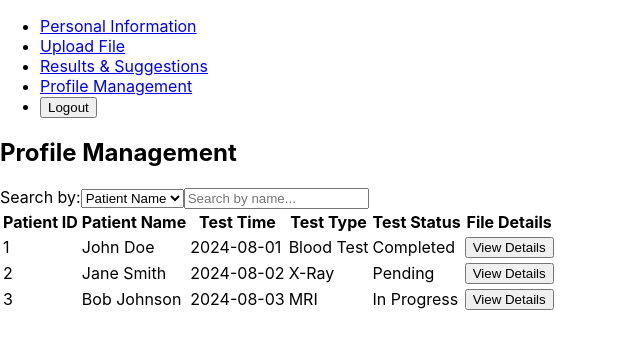
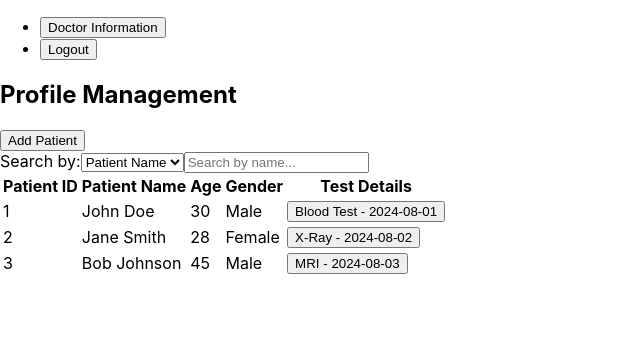
Before and after one commit to iskaikaila/kaikai-AI-Medical-Test-Report, a React (Create React App) app in the folder frontend/: page /profile in a window 1280 px wide. Shown: the top 348 px of the page, without its empty margins (0-640 px from the left). Built offline with nearby package versions, Linux system fonts and the light colour scheme.

Commit message:
update profile management

```diff
--- a/frontend/src/pages/NavBar.js
+++ b/frontend/src/pages/NavBar.js
@@ -1,22 +1,20 @@
 import React from 'react';
-import { Link, useNavigate } from 'react-router-dom';
+import { useNavigate } from 'react-router-dom';
 
-function NavBar() {
+function NavBar({ page, onLogout, onGoToPersonalInfo }) {
     const navigate = useNavigate();
-
-    const handleLogout = () => {
-        // 在这里处理退出登录逻辑，如清除本地存储中的 token
-        navigate('/login');
-    };
 
     return (
         <nav>
             <ul>
-                <li><Link to="/personal-information">Personal Information</Link></li>
-                <li><Link to="/upload">Upload File</Link></li>
-                <li><Link to="/results-suggestions">Results & Suggestions</Link></li>
-                <li><Link to="/profile">Profile Management</Link></li>
-                <li><button onClick={handleLogout}>Logout</button></li>
+                {page !== 'details' && (
+                    <li>
+                        <button onClick={onGoToPersonalInfo}>Doctor Information</button>
+                    </li>
+                )}
+                <li>
+                    <button onClick={onLogout}>Logout</button>
+                </li>
             </ul>
         </nav>
     );
--- a/frontend/src/pages/PatientDetails.js
+++ b/frontend/src/pages/PatientDetails.js
@@ -4,11 +4,11 @@ import NavBar from './NavBar';
 
 const patientData = {
     1: { name: 'John Doe', gender: 'Male', age: 30, contact: '123-456-7890', history: [
-            { date: '2024-07-15', type: '糖尿病', status: 'Completed', result: 'Normal', suggestion: 'Maintain healthy diet' },
+            { date: '2024-07-15', type: 'Blood Test', status: 'Completed', result: 'Normal', suggestion: 'Maintain healthy diet' },
             { date: '2024-06-10', type: 'X-Ray', status: 'Completed', result: 'Fracture in left arm', suggestion: 'Rest and avoid heavy lifting' }
         ]},
     2: { name: 'Jane Smith', gender: 'Female', age: 28, contact: '987-654-3210', history: [
-            { date: '2024-08-02', type: '神经病', status: 'Pending', result: 'N/A', suggestion: 'N/A' },
+            { date: '2024-08-02', type: 'X-Ray', status: 'Pending', result: 'N/A', suggestion: 'N/A' },
         ]},
     3: { name: 'Bob Johnson', gender: 'Male', age: 45, contact: '555-555-5555', history: [
             { date: '2024-08-03', type: 'MRI', status: 'In Progress', result: 'N/A', suggestion: 'N/A' },
@@ -35,7 +35,7 @@ function PatientDetails() {
 
     return (
         <div>
-            <NavBar />
+            <NavBar page="details" />
             <h2>Patient Details</h2>
             <div>
                 <h3>Personal Information</h3>
--- a/frontend/src/pages/PersonalInformation.js
+++ b/frontend/src/pages/PersonalInformation.js
@@ -3,22 +3,24 @@ import NavBar from './NavBar';
 
 function PersonalInformation() {
 
-    const personalInfo = {
-        name: 'John Doe',
-        email: 'johndoe@example.com',
-        age: 30,
-        address: '1234 Main St, Anytown, USA'
+    const doctorInfo = {
+        name: 'Dr. John Doe',
+        email: 'dr.johndoe@example.com',
+        specialty: 'Cardiology',
+        phone: '555-1234',
+        clinicAddress: '1234 Heart St, Cardiotown, USA'
     };
 
     return (
         <div>
             <NavBar />
             <div>
-                <h2>Personal Information</h2>
-                <p><strong>Name:</strong> {personalInfo.name}</p>
-                <p><strong>Email:</strong> {personalInfo.email}</p>
-                <p><strong>Age:</strong> {personalInfo.age}</p>
-                <p><strong>Address:</strong> {personalInfo.address}</p>
+                <h2>Doctor's Personal Information</h2>
+                <p><strong>Name:</strong> {doctorInfo.name}</p>
+                <p><strong>Email:</strong> {doctorInfo.email}</p>
+                <p><strong>Specialty:</strong> {doctorInfo.specialty}</p>
+                <p><strong>Phone:</strong> {doctorInfo.phone}</p>
+                <p><strong>Clinic Address:</strong> {doctorInfo.clinicAddress}</p>
             </div>
         </div>
     );
--- a/frontend/src/pages/ProfileManagement.js
+++ b/frontend/src/pages/ProfileManagement.js
@@ -3,9 +3,9 @@ import { useNavigate } from 'react-router-dom';
 import NavBar from './NavBar';
 
 const sampleData = [
-    { id: 1, name: 'John Doe', testTime: '2024-08-01', testType: 'Blood Test', testStatus: 'Completed', fileDetails: 'View Details' },
-    { id: 2, name: 'Jane Smith', testTime: '2024-08-02', testType: 'X-Ray', testStatus: 'Pending', fileDetails: 'View Details' },
-    { id: 3, name: 'Bob Johnson', testTime: '2024-08-03', testType: 'MRI', testStatus: 'In Progress', fileDetails: 'View Details' },
+    { id: 1, name: 'John Doe', age: 30, gender: 'Male', testDetails: 'Blood Test - 2024-08-01' },
+    { id: 2, name: 'Jane Smith', age: 28, gender: 'Female', testDetails: 'X-Ray - 2024-08-02' },
+    { id: 3, name: 'Bob Johnson', age: 45, gender: 'Male', testDetails: 'MRI - 2024-08-03' },
 ];
 
 function ProfileManagement() {
@@ -13,6 +13,13 @@ function ProfileManagement() {
     const [searchTerm, setSearchTerm] = useState('');
     const [sortKey, setSortKey] = useState('');
     const [sortOrder, setSortOrder] = useState('asc');
+    const [isModalOpen, setIsModalOpen] = useState(false);  // 控制模态框显示与隐藏
+    const [newPatient, setNewPatient] = useState({
+        name: '',
+        age: '',
+        gender: '',
+        testDetails: ''
+    });
     const navigate = useNavigate();
 
     const handleSearchFieldChange = (event) => {
@@ -36,9 +43,41 @@ function ProfileManagement() {
         navigate(`/patient/${patientId}`);
     };
 
+    const handleOpenModal = () => {
+        setIsModalOpen(true);
+    };
+
+    const handleCloseModal = () => {
+        setIsModalOpen(false);
+    };
+
+    const handleInputChange = (e) => {
+        setNewPatient({ ...newPatient, [e.target.name]: e.target.value });
+    };
+
+    const handleAddPatient = () => {
+        // 这里可以处理将新患者添加到数据库的逻辑
+        console.log('New patient added:', newPatient);
+
+        // 清空表单并关闭模态框
+        setNewPatient({ name: '', age: '', gender: '', testDetails: '' });
+        handleCloseModal();
+    };
+
+    // 处理退出登录
+    const handleLogout = () => {
+        // 处理退出登录逻辑，如清除 token 或重定向到登录页面
+        navigate('/login');
+    };
+
+    // 处理跳转到医生用户信息页面
+    const handleGoToPersonalInfo = () => {
+        navigate('/personal-information');
+    };
+
     const filteredData = sampleData
         .filter(patient => {
-            if (searchField === 'id') {
+            if (searchField === 'id' || searchField === 'age') {
                 return patient[searchField].toString().includes(searchTerm);
             }
             return patient[searchField].toLowerCase().includes(searchTerm.toLowerCase());
@@ -56,16 +95,20 @@ function ProfileManagement() {
 
     return (
         <div>
-            <NavBar />
+            <NavBar
+                page="profile"
+                onLogout={handleLogout}
+                onGoToPersonalInfo={handleGoToPersonalInfo}
+            />
             <h2>Profile Management</h2>
+            <button onClick={handleOpenModal}>Add Patient</button> {/* 添加信息按钮 */}
             <div>
                 <label htmlFor="searchField">Search by:</label>
                 <select id="searchField" value={searchField} onChange={handleSearchFieldChange}>
                     <option value="name">Patient Name</option>
                     <option value="id">Patient ID</option>
-                    <option value="testTime">Test Time</option>
-                    <option value="testType">Test Type</option>
-                    <option value="testStatus">Test Status</option>
+                    <option value="age">Age</option>
+                    <option value="gender">Gender</option>
                 </select>
                 <input
                     type="text"
@@ -79,10 +122,9 @@ function ProfileManagement() {
                     <tr>
                         <th onClick={() => handleSort('id')}>Patient ID {sortKey === 'id' && (sortOrder === 'asc' ? '↑' : '↓')}</th>
                         <th onClick={() => handleSort('name')}>Patient Name {sortKey === 'name' && (sortOrder === 'asc' ? '↑' : '↓')}</th>
-                        <th onClick={() => handleSort('testTime')}>Test Time {sortKey === 'testTime' && (sortOrder === 'asc' ? '↑' : '↓')}</th>
-                        <th onClick={() => handleSort('testType')}>Test Type {sortKey === 'testType' && (sortOrder === 'asc' ? '↑' : '↓')}</th>
-                        <th onClick={() => handleSort('testStatus')}>Test Status {sortKey === 'testStatus' && (sortOrder === 'asc' ? '↑' : '↓')}</th>
-                        <th>File Details</th>
+                        <th onClick={() => handleSort('age')}>Age {sortKey === 'age' && (sortOrder === 'asc' ? '↑' : '↓')}</th>
+                        <th onClick={() => handleSort('gender')}>Gender {sortKey === 'gender' && (sortOrder === 'asc' ? '↑' : '↓')}</th>
+                        <th onClick={() => handleSort('testDetails')}>Test Details {sortKey === 'testDetails' && (sortOrder === 'asc' ? '↑' : '↓')}</th>
                     </tr>
                 </thead>
                 <tbody>
@@ -90,18 +132,76 @@ function ProfileManagement() {
                         <tr key={patient.id}>
                             <td>{patient.id}</td>
                             <td>{patient.name}</td>
-                            <td>{patient.testTime}</td>
-                            <td>{patient.testType}</td>
-                            <td>{patient.testStatus}</td>
+                            <td>{patient.age}</td>
+                            <td>{patient.gender}</td>
                             <td>
                                 <button onClick={() => handleViewDetails(patient.id)}>
-                                    {patient.fileDetails}
+                                    {patient.testDetails}
                                 </button>
                             </td>
                         </tr>
                     ))}
                 </tbody>
             </table>
+
+            {/* 模态框 */}
+            {isModalOpen && (
+                <div className="modal">
+                    <div className="modal-content">
+                        <h2>Add New Patient</h2>
+                        <form>
+                            <div>
+                                <label>Name:</label>
+                                <input
+                                    type="text"
+                                    name="name"
+                                    value={newPatient.name}
+                                    onChange={handleInputChange}
+                                    required
+                                />
+                            </div>
+                            <div>
+                                <label>Age:</label>
+                                <input
+                                    type="number"
+                                    name="age"
+                                    value={newPatient.age}
+                                    onChange={handleInputChange}
+                                    required
+                                />
+                            </div>
+                            <div>
+                                <label>Gender:</label>
+                                <select
+                                    name="gender"
+                                    value={newPatient.gender}
+                                    onChange={handleInputChange}
+                                    required
+                                >
+                                    <option value="">Select Gender</option>
+                                    <option value="Male">Male</option>
+                                    <option value="Female">Female</option>
+                                    <option value="Other">Other</option>
+                                </select>
+                            </div>
+                            <div>
+                                <label>Test Details:</label>
+                                <input
+                                    type="text"
+                                    name="testDetails"
+                                    value={newPatient.testDetails}
+                                    onChange={handleInputChange}
+                                    required
+                                />
+                            </div>
+                            <div>
+                                <button type="button" onClick={handleAddPatient}>Add Patient</button>
+                                <button type="button" onClick={handleCloseModal}>Cancel</button>
+                            </div>
+                        </form>
+                    </div>
+                </div>
+            )}
         </div>
     );
 }
```
